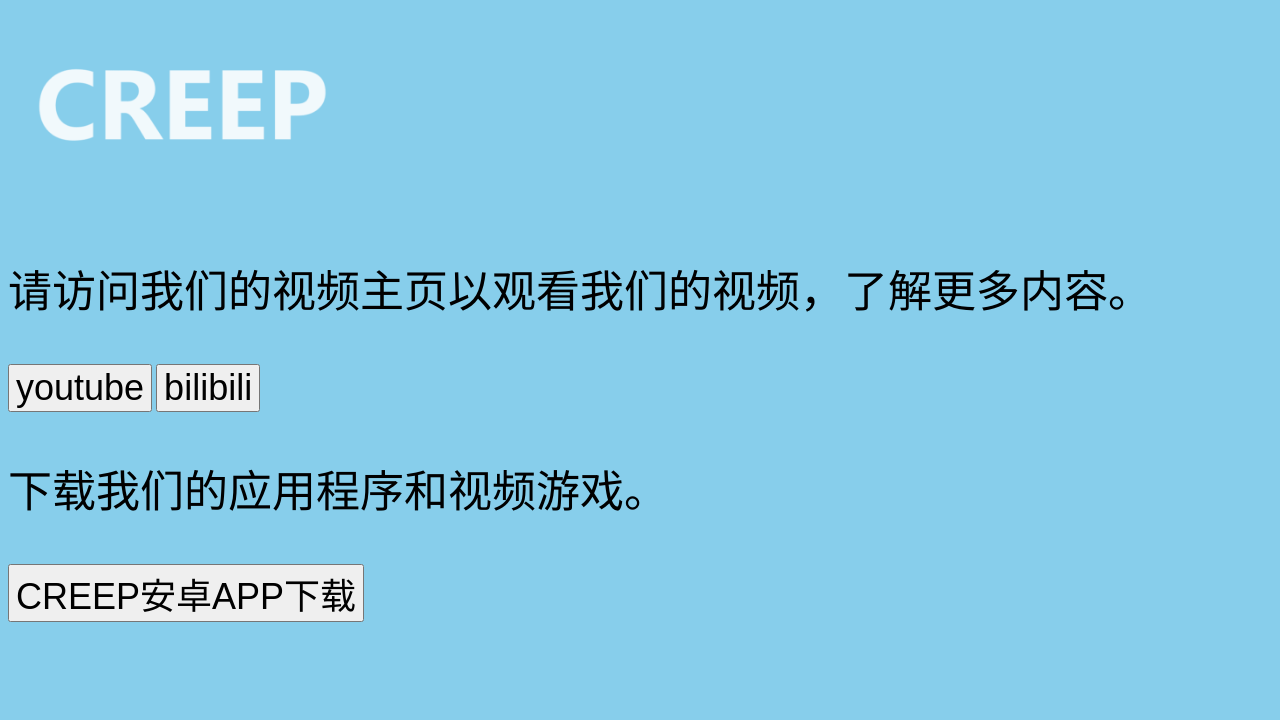
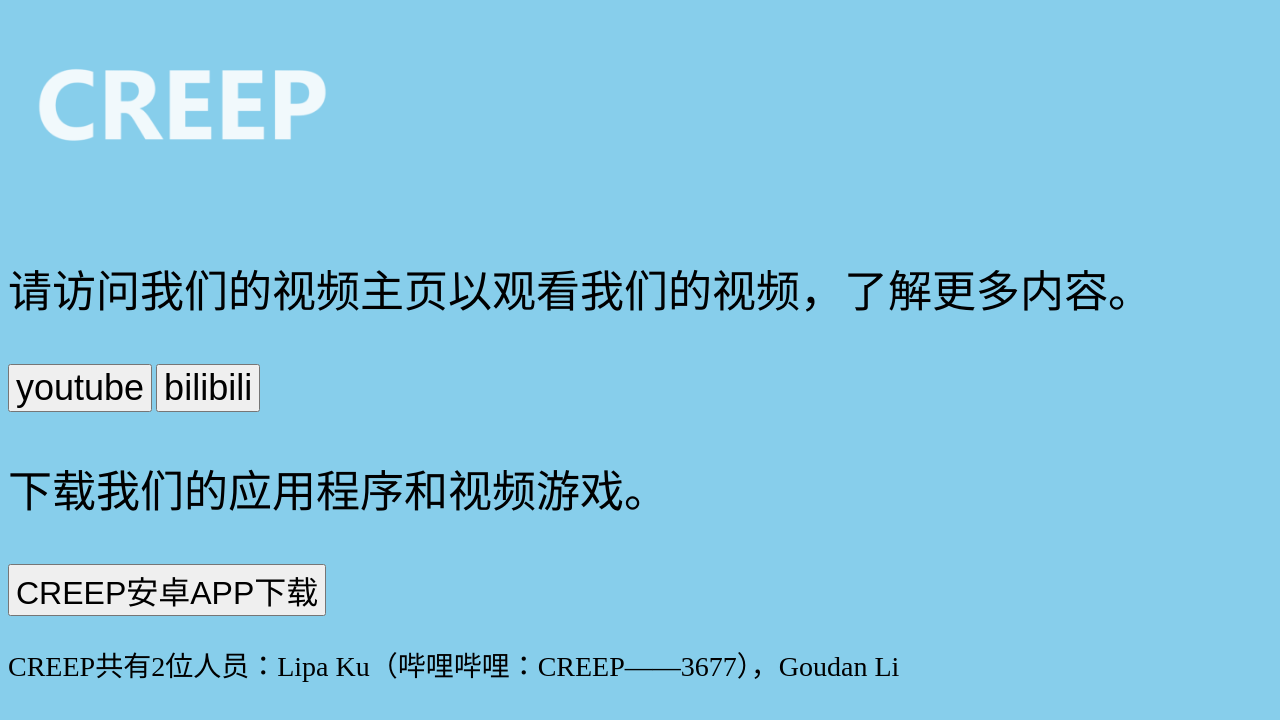
Before and after one commit to Creeper3101/-, a plain HTML site: page index.html in a window 1280 px wide. Drawn offline with Linux system fonts and the light colour scheme.

Commit message:
Update index.html

```diff
--- a/index.html
+++ b/index.html
@@ -15,6 +15,7 @@ body {
     <a href="https://www.youtube.com/channel/UC1Wh4i2gdmxz-sDYl9F4gSQ"><button style="font-size: 36px; ">youtube</button></a>
     <a href="https://space.bilibili.com/3546391188081499"><button style="font-size: 36px; ">bilibili</button></a>
     <p style="font-size:44px;">下载我们的应用程序和视频游戏。</p>
-    <a href="https://www.123pan.com/s/SuKiVv-SRJ3d.html"><button style="font-size: 36px">CREEP安卓APP下载</button></a>
+    <a href="https://www.123pan.com/s/SuKiVv-SRJ3d.html"><button style="font-size: 32px">CREEP安卓APP下载</button></a>
+    <p style="font-size:28px;">CREEP共有2位人员：Lipa Ku（哔哩哔哩：CREEP——3677），Goudan Li</p>
 </body>
 </html>
```
